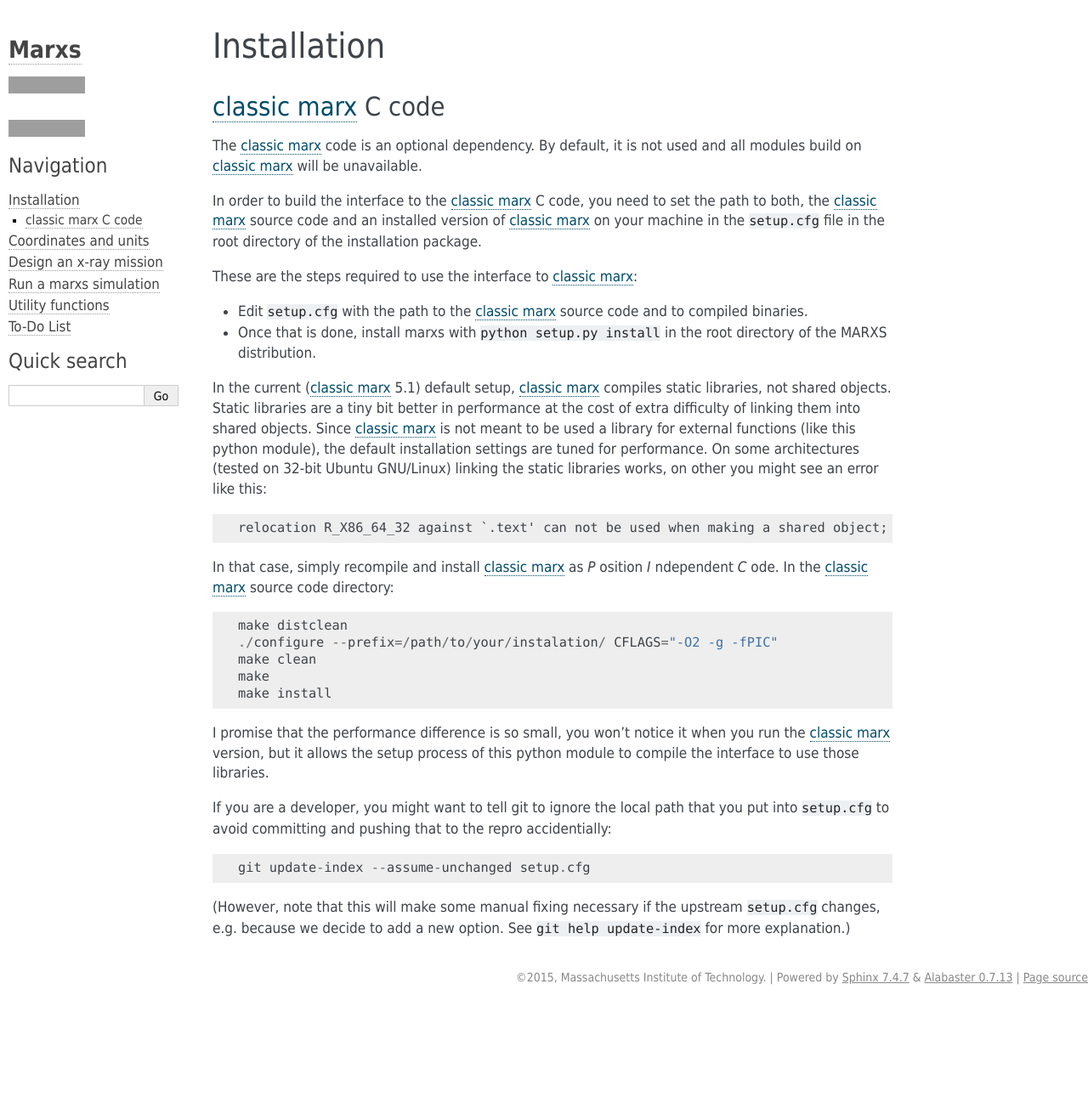
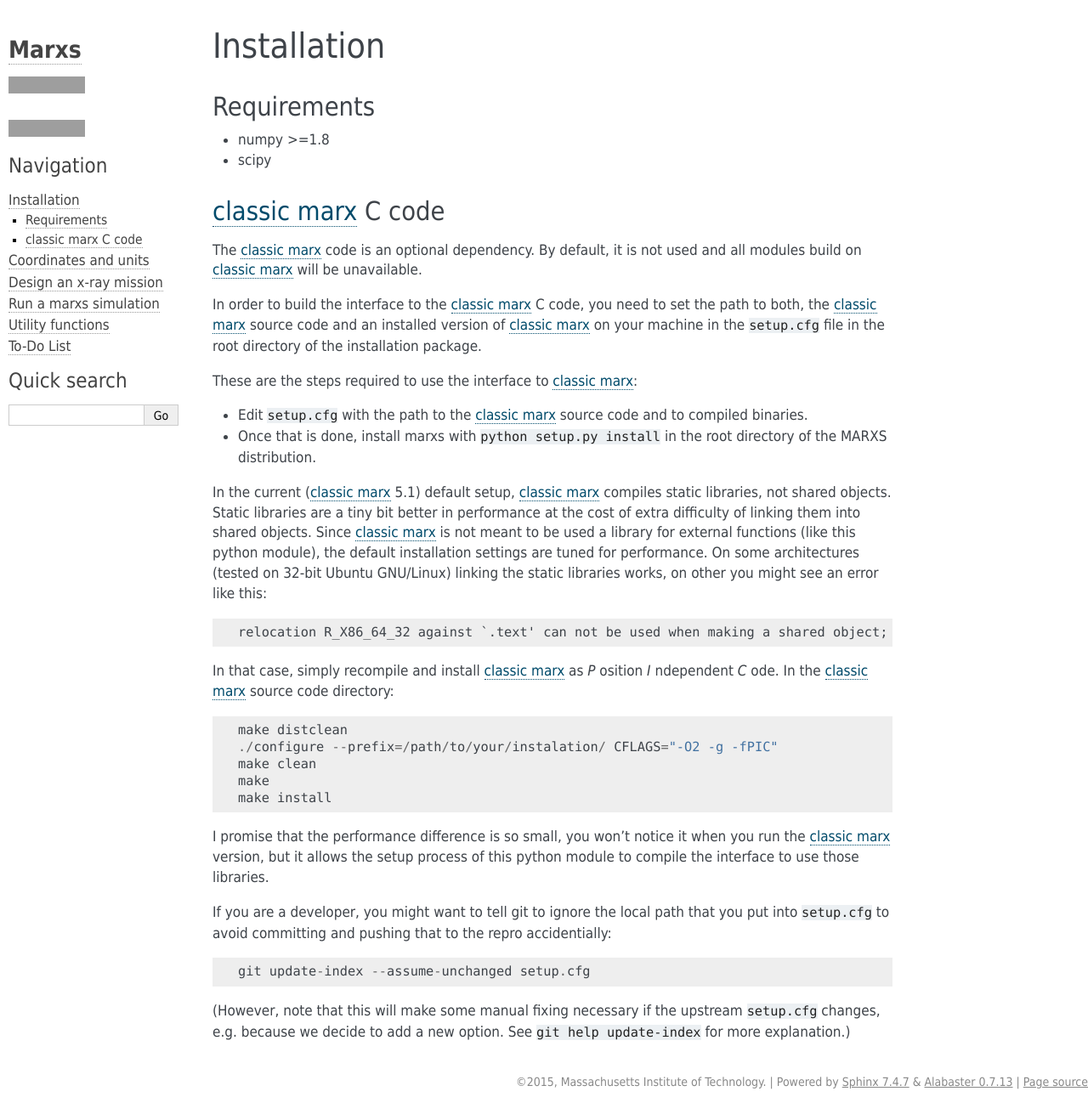
Before and after one commit to Chandra-MARX/marxs, a Sphinx documentation site: the page built from docs/install.rst, in a window 1280 px wide. Shown: the whole page at 85% size. Built offline with Sphinx 7.4.7, drawn with Linux system fonts in a browser that asks for light colours; before the commit the page ends 1188 px from its top, so only the background shows below that; grey boxes are pictures that could not be loaded.

Commit message:
require numpy >= 1.8

```diff
--- a/docs/install.rst
+++ b/docs/install.rst
@@ -1,6 +1,12 @@
 ============
 Installation
 ============
+
+Requirements
+============
+
+- numpy >=1.8
+- scipy
 
 .. _sect-installmarxccode:
 
--- a/setup.py
+++ b/setup.py
@@ -112,8 +112,8 @@
         setup_args['setup_requires'].append("cffi>=1.0.0")
         print('Using MARX C code at {0}\n and compiled libraries at {1}'.format(marxscr, marxlib))
     else:
-       print('MARX C code is not configured in setup.cfg - modules will be disabled.')
+        print('MARX C code is not configured in setup.cfg - modules will be disabled.')
 except NoOptionError:
-   print('MARX C code is not configured in setup.cfg - modules will be disabled.')
+    print('MARX C code is not configured in setup.cfg - modules will be disabled.')
 
 setup(**setup_args)
```
Also changed, not shown: .travis.yml.
